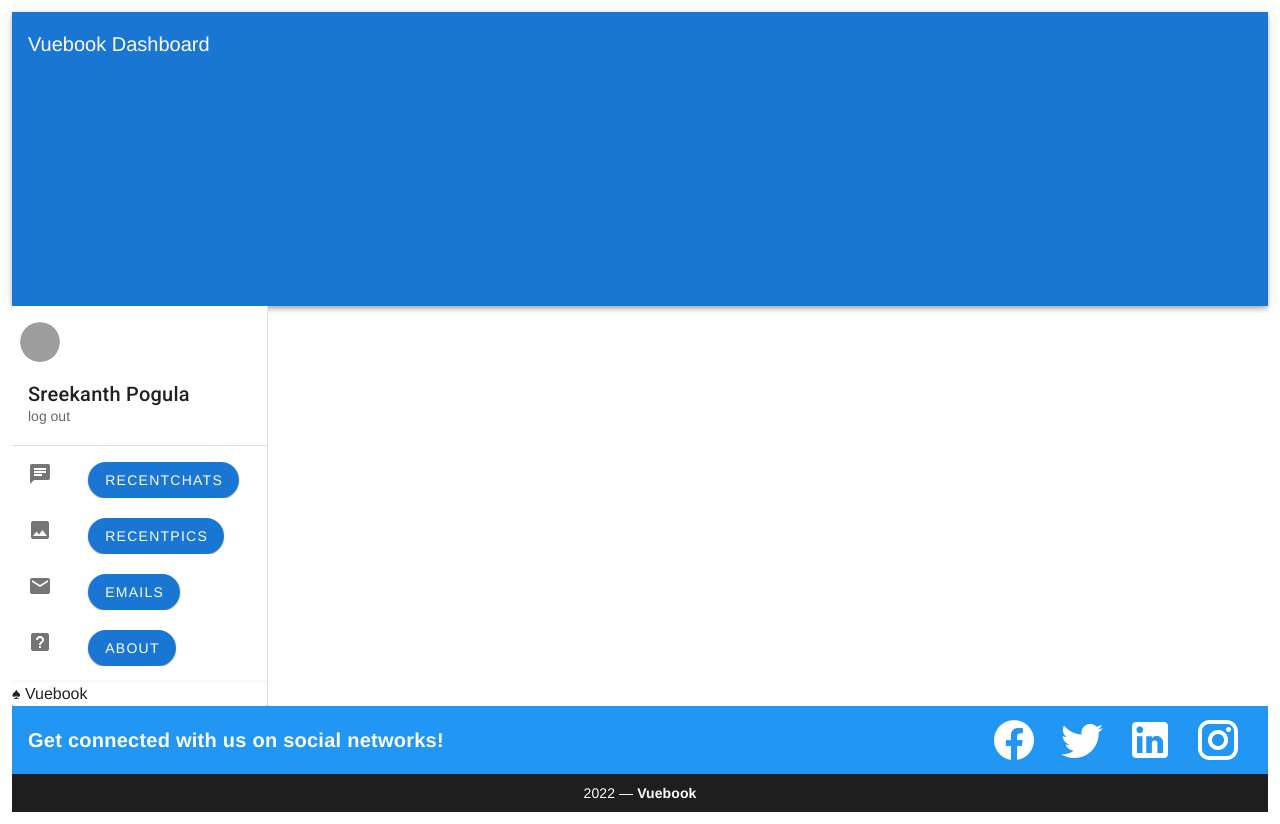
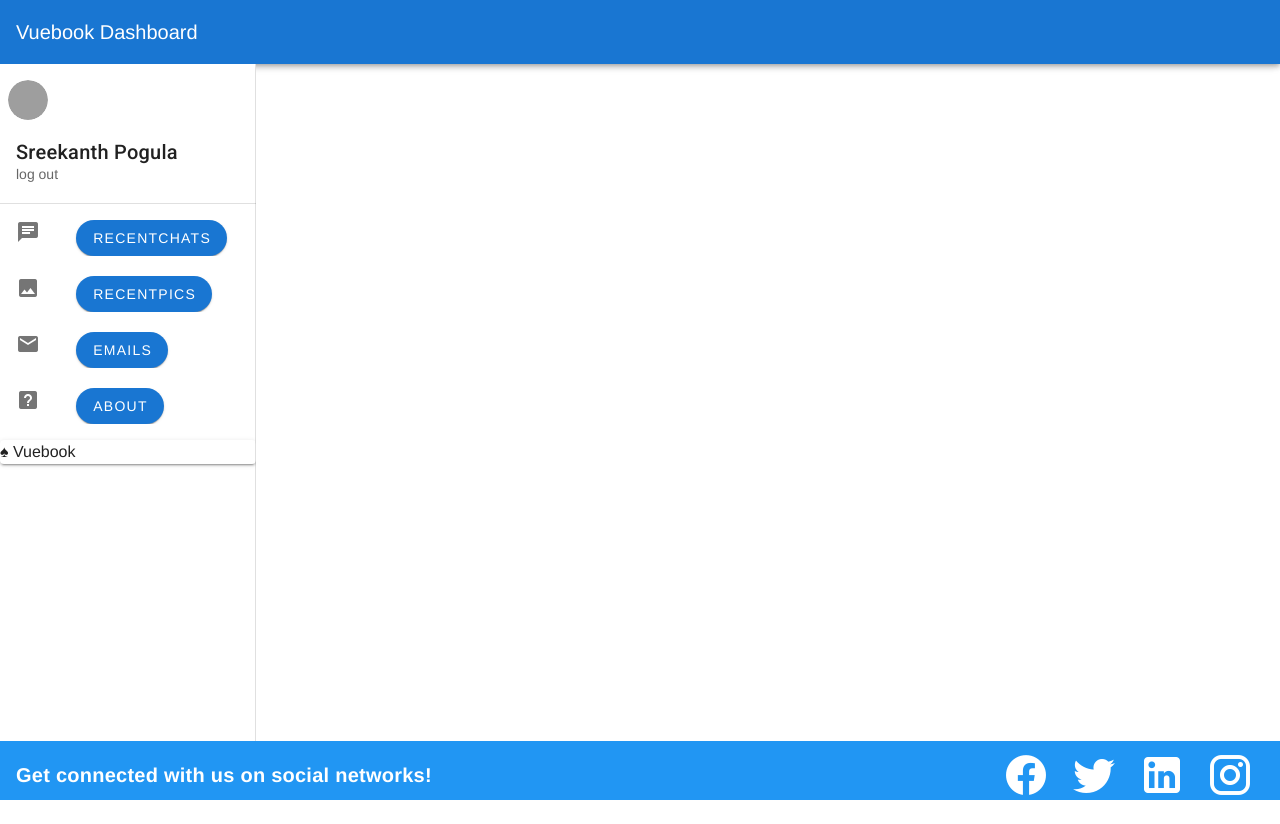
Before and after one commit to sreekanthpogula/Vuebook, a Vue app: page /#/dashboard in a window 1280 px wide. After the commit the page ends 800 px from the top, so only its background shows below. Built offline with nearby package versions, Linux system fonts and the light colour scheme; grey boxes are pictures that could not be loaded.

Commit message:
updated css according to the layout

```diff
--- a/package.json
+++ b/package.json
@@ -1,5 +1,5 @@
 {
-  "name": "facebook",
+  "name": "vuebook",
   "version": "0.1.0",
   "private": true,
   "scripts": {
@@ -11,7 +11,6 @@
   },
   "dependencies": {
     "axios": "^0.27.2",
-    "bootstrap": "^5.2.1",
     "vue": "^2.6.14",
     "vue-router": "^3.5.1",
     "vuetify": "^2.6.0",
--- a/src/App.vue
+++ b/src/App.vue
@@ -1,8 +1,10 @@
 <template>
-  <v-container fluid class="grey lighten-5">
-      <router-view />
-  </v-container>
-  </template>
+  <v-app>
+    <!-- <v-container fluid class="grey lighten-5"> -->
+    <router-view />
+    <!-- </v-container> -->
+  </v-app>
+</template>
 
 
   <style>
--- a/src/components/Dashboard.vue
+++ b/src/components/Dashboard.vue
@@ -1,10 +1,10 @@
 <template>
-  <v-app>
-    <v-toolbar color="primary" dark fixed app>
+  <div class="app-layout">
+    <v-toolbar class="header" color="primary" dark fixed app>
       <v-toolbar-title>Vuebook Dashboard</v-toolbar-title>
     </v-toolbar>
-    <div class="some-class">
-      <v-navigation-drawer permanent>
+    <div class="app-layout-content">
+      <v-navigation-drawer class="side-bar" permanent>
         <v-list>
           <v-list-item class="px-2">
             <v-list-item-avatar>
@@ -47,9 +47,11 @@
         </v-list>
         <v-card> &#9824; Vuebook </v-card>
       </v-navigation-drawer>
-      <router-view> </router-view>
+      <v-container fluid class="content">
+        <router-view> </router-view>
+      </v-container>
     </div>
-    <v-footer dark padless>
+    <v-footer class="footer" dark padless>
       <v-card class="flex" flat tile>
         <v-card-title class="blue">
           <strong class="subheading">Get connected with us on social networks!</strong>
@@ -68,7 +70,7 @@
         </v-card-text>
       </v-card>
     </v-footer>
-  </v-app>
+  </div>
 </template>
 
 <script>
@@ -98,13 +100,30 @@
   padding-left: 4px;
   padding-right: 4px;
 }
-.some-class {
+.app-layout-content {
+  height: calc(100vh - 123px);
   display: flex;
-  max-width: 1500px;
 }
 .container {
   width: 100%;
   margin-right: auto;
   margin-left: auto;
 }
+
+.app-layout{
+  max-height: 100vh;
+  overflow: hidden;
+}
+
+.app-layout .header, .app-layout .footer {
+  max-height: 64px;
+}
+
+.app-layout-content .side-bar{
+  min-width: 256px;
+}
+
+.app-layout-content .content {
+  overflow-y: scroll;
+}
 </style>
```
